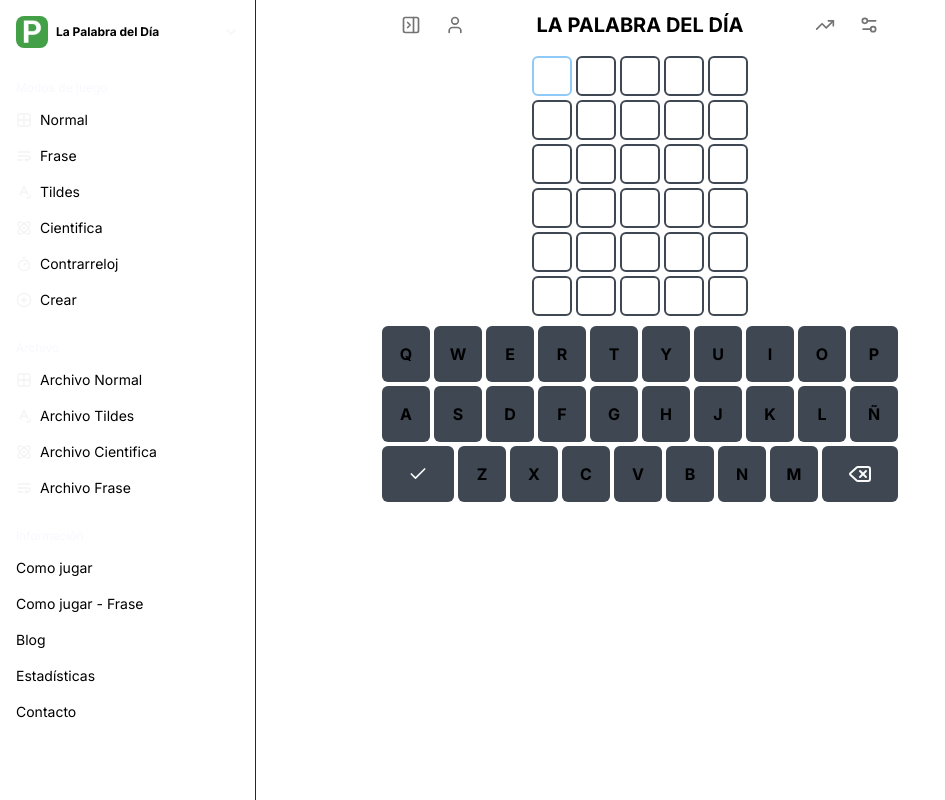
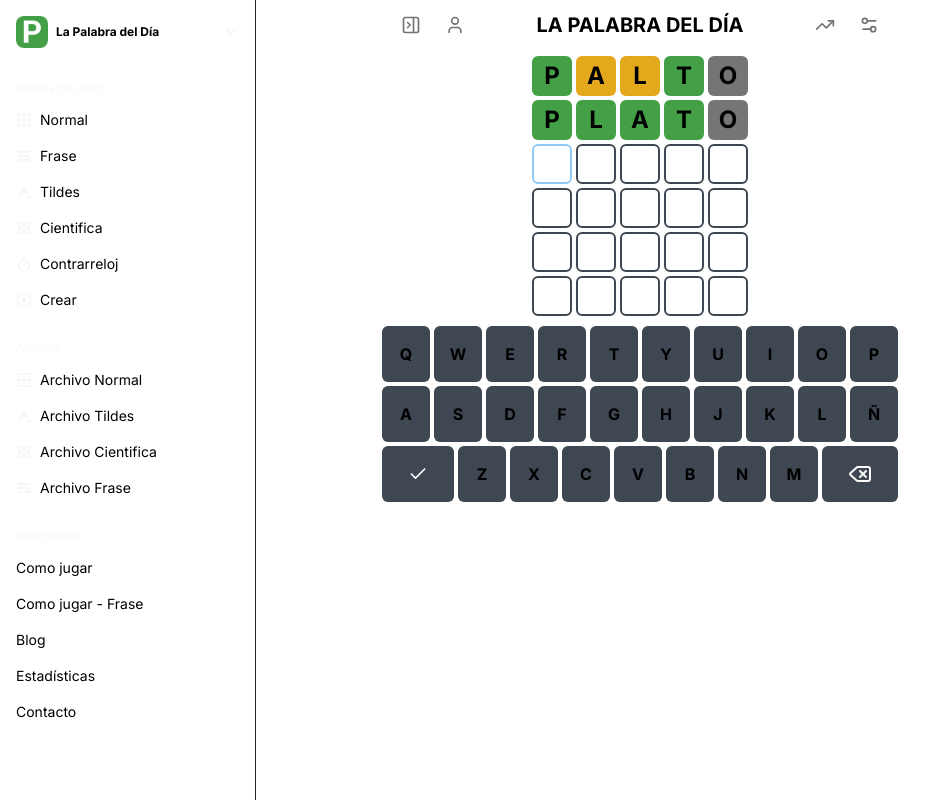
Before and after one commit to Alejandro10m10/wordle, a React (Vite) app: page / in a window 1280 px wide. Shown: the whole page, without its empty margins (0-945 px from the left). Built offline with nearby package versions, Linux system fonts and the light colour scheme.

Commit message:
add box animation flip card

```diff
--- a/src/styles.css
+++ b/src/styles.css
@@ -80,3 +80,31 @@ footer:hover::-webkit-scrollbar-thumb {
 .box-none {
   background: transparent;
 }
+
+.flip-vertical {
+  perspective: 1000px;
+  transform-style: preserve-3d;
+  transform-origin: center center;
+
+  animation: flipX 0.6s ease forwards;
+}
+
+@keyframes flipX {
+  0% {
+    transform: rotateX(180deg);
+  }
+  100% {
+    transform: rotateX(0deg);
+  }
+}
+
+.show-after-delay {
+  opacity: 0;
+  animation: fadeIn 0.3s forwards;
+}
+
+@keyframes fadeIn {
+  to {
+    opacity: 1;
+  }
+}
--- a/src/wordle/components/GuessBoard.tsx
+++ b/src/wordle/components/GuessBoard.tsx
@@ -28,7 +28,9 @@ export const GuessBoard: React.FC<GuessBoardProps> = ({ keyTrigger }) => {
     <div className="keyboard-guess flex items-center gap-1 flex-col w-full mt-1.5">
       {BOARD_COLUMNS_ARRAY.map((_, rowIndex) => (
         <div key={`keyboard-guess-row-${rowIndex}`} className="flex gap-1">
-          {BOARD_ROWS_ARRAY.map((_, columnIndex) => (
+          {BOARD_ROWS_ARRAY.map((_, columnIndex) => {
+            const delay = columnIndex * 0.2;
+            return (
               <GuessKeyBox
                 key={`keyboard-guess-column-${columnIndex}`}
                 row={rowIndex}
@@ -38,8 +40,10 @@ export const GuessBoard: React.FC<GuessBoardProps> = ({ keyTrigger }) => {
                 onKeyBoxClicked={onKeyBoxClicked}
                 keyBoxSelected={keyBoxSelected}
                 wordToGuess={wordToGuess}
+                animationDelay={delay}
               />
-          ))}
+            );
+          })}
         </div>
       ))}
     </div>
--- a/src/wordle/components/GuessKeyBox.tsx
+++ b/src/wordle/components/GuessKeyBox.tsx
@@ -31,11 +31,14 @@ export const GuessKeyBox: React.FC<GuessKeyBoxProps> = ({
   wordGuessingArr,
   wordsGuessingArr,
   wordToGuess,
+  animationDelay,
 }) => {
   const ref = useRef<HTMLDivElement>(null);
 
   const currentGuessRow = wordsGuessingArr.length;
   const isCurrentGuessRow = currentGuessRow === row;
+
+  console.log(currentGuessRow, row);
 
   const isKeyBoxSelected =
     row === keyBoxSelected.row && column === keyBoxSelected.column;
@@ -115,13 +118,19 @@ export const GuessKeyBox: React.FC<GuessKeyBoxProps> = ({
       ref={ref}
       onClick={onGuessKeyBoxClicked}
       {...(isKeyBoxSelected ? { tabIndex: 0 } : {})}
-      className={`w-10 h-10 select-none rounded-md border-2  ${
+      className={` w-10 h-10 select-none rounded-md border-2  ${
         isKeyBoxSelected
           ? "border-box-border focus:border-box-border focus:outline-none"
           : "border-gray-400"
-      } ${getBgColor()} ${isCurrentGuessRow && "cursor-pointer"}`}
+      } ${getBgColor()} ${isCurrentGuessRow && "cursor-pointer"} ${
+        currentGuessRow > row && "flip-vertical"
+      }`}
+      style={{ animationDelay: `${animationDelay}s` }}
     >
-      <p className="h-full grid place-items-center font-bold text-2xl">
+      <p
+        className="h-full grid place-items-center font-bold text-2xl show-after-delay"
+        style={{ animationDelay: `${animationDelay + 0.15}s` }} // 1s = duration of flip
+      >
         {letter}
       </p>
     </div>
--- a/src/wordle/hooks/useWordle.ts
+++ b/src/wordle/hooks/useWordle.ts
@@ -50,7 +50,10 @@ export const useWordle = ({
     initialWordGuessingArr
   );
   const [wordGuessing, setWordGuessing] = useState("");
-  const [wordsGuessingArr, setWordsGuessingArr] = useState<string[]>([]);
+  const [wordsGuessingArr, setWordsGuessingArr] = useState<string[]>([
+    "PALTO",
+    "PLATO",
+  ]);
   const { showAlert } = useAlert();
 
   useEffect(() => {
--- a/src/wordle/types/index.ts
+++ b/src/wordle/types/index.ts
@@ -17,6 +17,7 @@ export interface GuessKeyBoxProps extends KeyBoxSelected {
   wordToGuess: string;
   onKeyBoxClicked: (row: number, column: number) => void;
   keyBoxSelected: KeyBoxSelected;
+  animationDelay: number;
 }
 
 interface OnKeyClickedProps {
```
Lines whose indentation alone changed are shown as unchanged.
